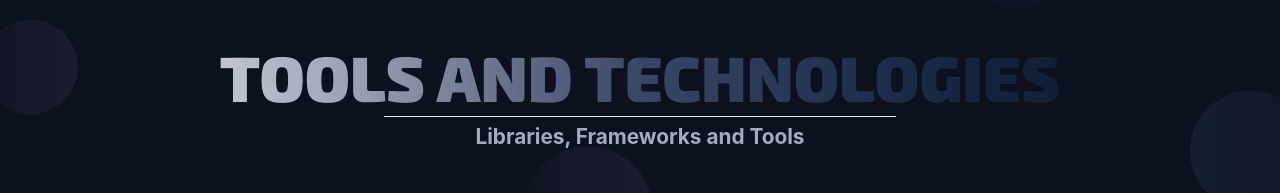
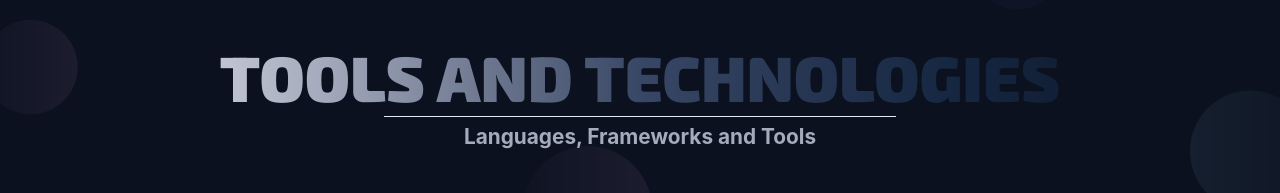
Before and after one commit to zeetaengrg/portfolio, a Next.js app: page / in a window 1280 px wide. Shown: the part 1660-1853 px from the top of the page. Built offline with nearby package versions, Linux system fonts and the light colour scheme.

Commit message:
feat: subheadings text modified

```diff
--- a/components/templates/Skills/Skills.jsx
+++ b/components/templates/Skills/Skills.jsx
@@ -60,7 +60,7 @@ const Skills = () => {
       </Box>
       <Header id="skills-title" heading="Tools And Technologies" />
       <LineDivider width={{ base: "70%", md: "50%", lg: "40%" }} />
-      <SubHeader subHeading="Libraries, Frameworks and Tools" />
+      <SubHeader subHeading="Languages, Frameworks and Tools" />
       <MotionTabs
         as="section"
         m={{ base: "1.5rem 0", md: "1.5rem 0" }}
```
